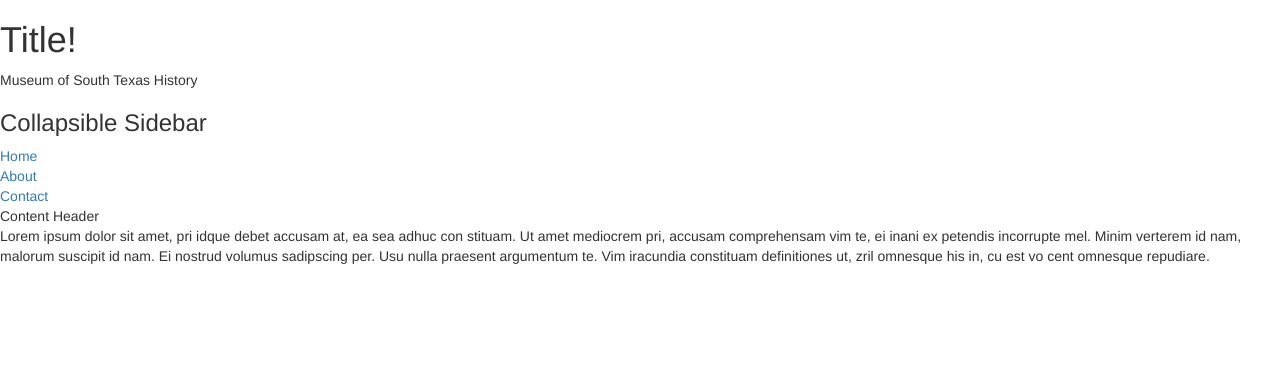
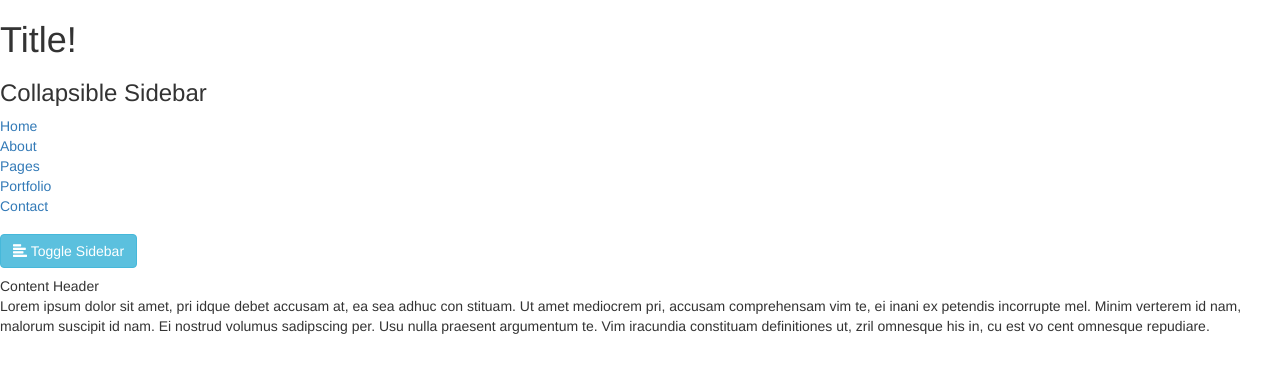
Before and after one commit to EsmeraldaQuintana/MOSTregi, a Django app: page / in a window 1280 px wide. Shown: the top 373 px of the page. Run offline with Django 3.2, Linux system fonts and the light colour scheme; some libraries are stand-ins or nearby versions.

Commit message:
update sidebar styling in testStyle.html

```diff
--- a/MOSTregi/templates/testStyle.html
+++ b/MOSTregi/templates/testStyle.html
@@ -12,23 +12,36 @@
   </head>
   <body>
     <div class="wrapper">
-      <header class="Page__header">Museum of South Texas History</header>
 
-      <div class="Page__sidebar" id="sidebar">
-
+        <nav id="sidebar">
+            <!-- Sidebar Header -->
             <div class="sidebar-header">
-          <h3>Collapsible Sidebar</h3>
+                <h3>Collapsible Sidebar</div>
             </div>
-
-        <div class="list-unstyled components">
+            <!-- Sidebar Links -->
+            <ul class="list-unstyled components">
                 <li class="active"><a href="#">Home</a></li>
                 <li><a href="#">About</a></li>
+                <li><!-- Link with dropdown items -->
+                    <a href="#homeSubmenu" data-toggle="collapse" aria-expanded="false">Pages</a>
+                    <ul class="collapse list-unstyled" id="homeSubmenu">
+                        <li><a href="#">Page</a></li>
+                        <li><a href="#">Page</a></li>
+                        <li><a href="#">Page</a></li>
+                    </ul>
+                <li><a href="#">Portfolio</a></li>
                 <li><a href="#">Contact</a></li>
-        </div>
+            </ul>
+        </nav>
+
     </div>
 
       <!-- CONTENT  -->
       <div class="Page__content" id="content">
+        <button type="button" id="sidebarCollapse" class="btn btn-info navbar-btn">
+        <i class="glyphicon glyphicon-align-left"></i>
+          Toggle Sidebar
+        </button>
         <header>Content Header</header>
         <p>Lorem ipsum dolor sit amet, pri idque debet accusam at, ea sea adhuc con
           stituam. Ut amet mediocrem pri, accusam comprehensam vim te, ei inani ex
@@ -37,6 +50,5 @@
           Vim iracundia constituam definitiones ut, zril omnesque his in, cu est vo
           cent omnesque repudiare.</p>
       </div>
-    </div>
   </body>
 </html>
```
Lines whose indentation alone changed are shown as unchanged.
